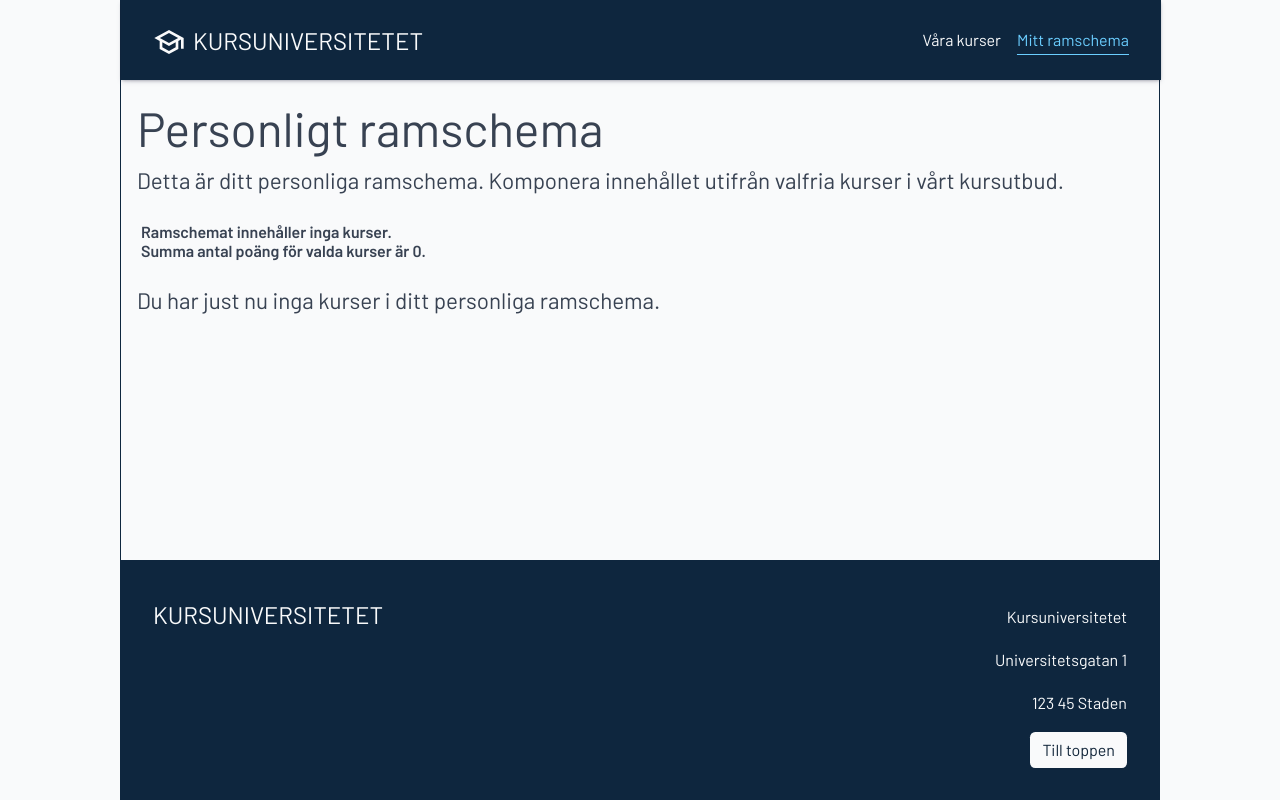
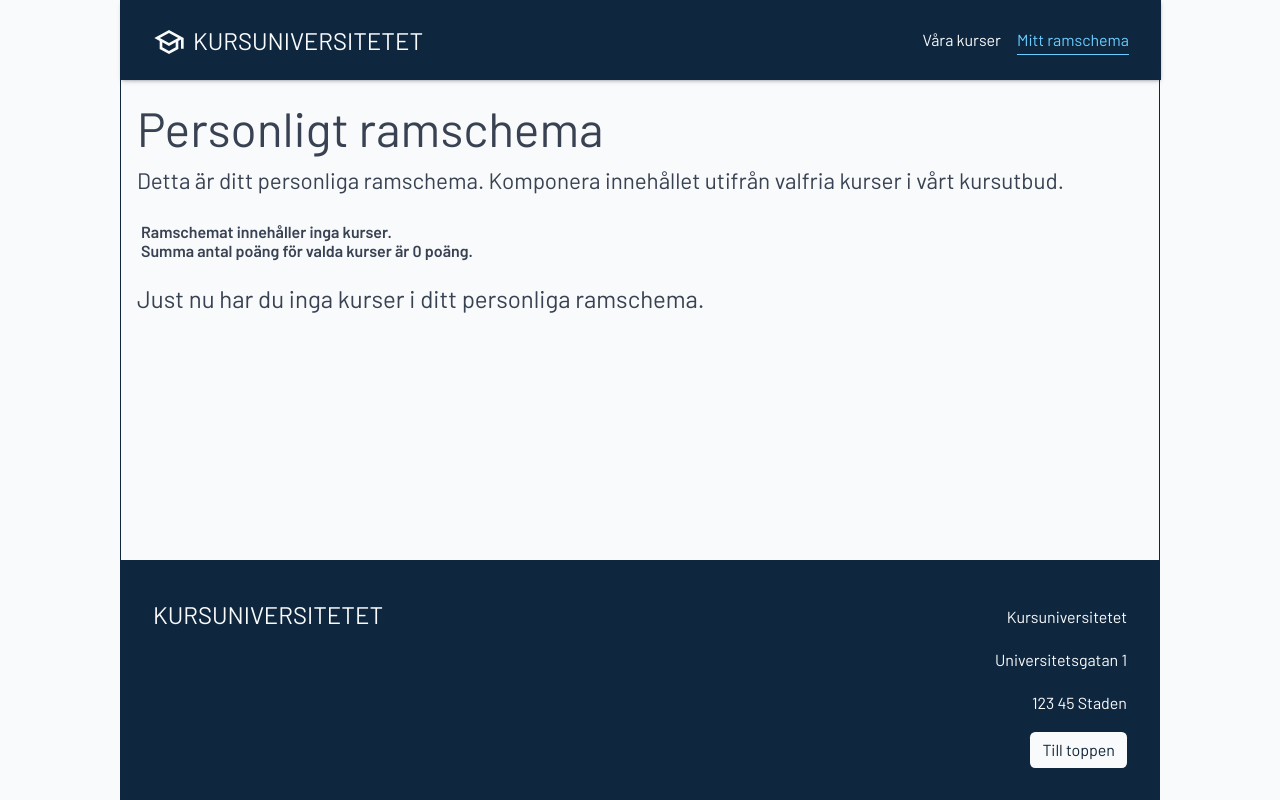
Before and after one commit to dalu2301/DT208G-Projekt, an Angular app: page /schedule in a window 1280 px wide. Built offline with nearby package versions, Linux system fonts and the light colour scheme.

Commit message:
Finished working on personal schedule (add, delete, remove all etc.)

```diff
--- a/src/app/components/courses/courses.component.ts
+++ b/src/app/components/courses/courses.component.ts
@@ -4,7 +4,6 @@ import { CourseHandlerService } from '../../services/course-handler.service'
 import { CommonModule } from '@angular/common'
 import { FormControl, FormGroup, ReactiveFormsModule } from '@angular/forms'
 import { ScheduleHandlerService } from '../../services/schedule-handler.service'
-import { StorageHandlerService } from '../../services/storage-handler.service'
 
 enum SortOrder {
   'Ascending' = 0,
@@ -43,8 +42,7 @@ export class CoursesComponent implements OnInit {
 
   constructor(
     private courseHandler: CourseHandlerService,
-    private scheduleHandler: ScheduleHandlerService,
-    private storageHandler: StorageHandlerService
+    private scheduleHandler: ScheduleHandlerService
   ) {
 
     // Skapa ett Reactive Forms-formulär
@@ -85,7 +83,7 @@ export class CoursesComponent implements OnInit {
         // Läser in personligt ramschema (om finnes). Detta
         // för att kunna avgöra vilka rader som ska ha en
         // "disabled"-knapp för "Lägg till".
-        this.personalSchedule = this.storageHandler.getLocalStorage()
+        this.personalSchedule = this.scheduleHandler.getCourses()
 
       },
 
@@ -122,7 +120,7 @@ export class CoursesComponent implements OnInit {
     // Läser in det uppdaterade personliga ramschemat i
     // minnet, detta för att kunna sätta alla knappar
     // korrekt till "disabled" där det behövs.
-    this.personalSchedule = this.storageHandler.getLocalStorage()
+    this.personalSchedule = this.scheduleHandler.getCourses()
 
   }
 
--- a/src/app/components/personal-schedule/personal-schedule.component.css
+++ b/src/app/components/personal-schedule/personal-schedule.component.css
@@ -12,6 +12,11 @@ section {
         font-size: clamp(2rem, 8vw, 3rem);
         font-weight: 400;
         line-height: 1.5em;
+    }
+
+    & h3 {
+        font-size: 1.5rem;
+        font-weight: 400;
     }
 
     & p {
--- a/src/app/components/personal-schedule/personal-schedule.component.html
+++ b/src/app/components/personal-schedule/personal-schedule.component.html
@@ -22,7 +22,7 @@
         {{ numberOfCourses }} styck kurs.
         }
         <br>
-        Summa antal poäng för valda kurser är {{ numberOfPoints }}.
+        Summa antal poäng för valda kurser är {{ numberOfPoints }} poäng.
     </div>
 
 </section>
@@ -70,7 +70,7 @@
 
 <section>
 
-    <p>Du har just nu inga kurser i ditt personliga ramschema.</p>
+    <h3>Just nu har du inga kurser i ditt personliga ramschema.</h3>
 
 </section>
 
--- a/src/app/components/personal-schedule/personal-schedule.component.ts
+++ b/src/app/components/personal-schedule/personal-schedule.component.ts
@@ -1,7 +1,6 @@
 import { CommonModule } from '@angular/common'
 import { Component, OnInit } from '@angular/core'
 import { Course } from '../../models/course'
-import { StorageHandlerService } from '../../services/storage-handler.service'
 import { ScheduleHandlerService } from '../../services/schedule-handler.service'
 
 enum SortOrder {
@@ -32,26 +31,29 @@ export class PersonalScheduleComponent implements OnInit {
   sortedSubject: number = SortOrder.Ascending
 
   constructor(
-    private scheduleHandler: ScheduleHandlerService,
-    private storageHandler: StorageHandlerService
+    private scheduleHandler: ScheduleHandlerService
   ) { }
 
   ngOnInit(): void {
 
     // Läser in befintligt ramschema, om finnes.
-    this.personalSchedule = (this.storageHandler.getLocalStorage()) ? this.storageHandler.getLocalStorage() : []
+    this.personalSchedule = (this.scheduleHandler.getCourses()) ? this.scheduleHandler.getCourses() : []
 
     // Anger totalt antal kurser i befintligt ramschema
     this.numberOfCourses = this.personalSchedule.length
 
+    // Räknar ut totala antalet poäng för valda kurser
     this.calculatePoints()
 
   }
 
   /**
-   *
+   * Räknar ut det totala poängantalet för det personliga
+   * ramschemat genom att loopa igenom och summera.
    */
   calculatePoints(): void {
+
+    this.numberOfPoints = 0
 
     if (this.personalSchedule.length > 0) {
 
@@ -66,20 +68,38 @@ export class PersonalScheduleComponent implements OnInit {
   }
 
   /**
-   *
+   * Erbjuder valet att ta bort hela det personliga ramschemat.
    */
   emptySchedule(): void {
 
+    // Tar bort hela Local Storage.
+    this.scheduleHandler.deleteCourses()
 
+    // "Nollställer" det personliga ramschemat.
+    this.personalSchedule = []
+    this.numberOfCourses = 0
+    this.numberOfPoints = 0
 
   }
 
   /**
-   *
+   * Tar bort - "filtrerar bort" - den valda kursen från det
+   * personliga ramschemat.
    */
   removeFromCourseList(courseCode: string): void {
 
+    // Skapar en ny temporär Course[] med alla kurser FÖRUTOM aktuell kurs.
+    let filteredSchedule: Course[] = this.personalSchedule.filter((course) => course.courseCode !== courseCode)
+    this.personalSchedule = filteredSchedule
 
+    // Skriver det uppdaterade ramschemat till Local Storage igen.
+    this.scheduleHandler.updateCourses(this.personalSchedule)
+
+    // Uppdaterar totala antalet kurser i ramschemat.
+    this.numberOfCourses = this.personalSchedule.length
+
+    // Uppdaterar totala antalet poäng för valda kurser.
+    this.calculatePoints()
 
   }
 
--- a/src/app/services/schedule-handler.service.ts
+++ b/src/app/services/schedule-handler.service.ts
@@ -12,6 +12,10 @@ export class ScheduleHandlerService {
     private storageHandler: StorageHandlerService
   ) { }
 
+  /**
+   * Lägger till en kurs till ramschemat, om det redan finns
+   * ett, annars så skapas ett nytt.
+   */
   addCourse(course: Course[]): void {
 
     let currentStorage: Course[] | null = this.storageHandler.getLocalStorage()
@@ -29,6 +33,37 @@ export class ScheduleHandlerService {
 
   }
 
+  /**
+   * Uppdaterar ramschemat, det vill säga återskiver
+   * det som kommer in till Local Storage.
+   */
+  updateCourses(courses: Course[]): void {
+
+    this.storageHandler.setLocalStorage(courses)
+
+  }
+
+  /**
+   * Om det finns ett Local Storage sedan tidigare, så
+   * tas det helt enkelt bort, och därmed tömmer ramschemat.
+   */
+  deleteCourses(): void {
+
+    let currentStorage: Course[] | null = this.storageHandler.getLocalStorage()
+
+    if (currentStorage) {
+
+      this.storageHandler.deleteLocalStorage()
+
+    }
+
+  }
+
+  /**
+   * Hämtar det befintliga ramschemat. Ingen hänsyn tas
+   * till och det finns (Course[]) eller ej (null). Den
+   * hanteringen görs av anropande logik.
+   */
   getCourses(): Course[] {
 
     return this.storageHandler.getLocalStorage()
```
Also changed, not shown: src/app/components/courses/courses.component.css (+4 -4 lines), src/app/services/storage-handler.service.ts (+15 -0 lines), src/app/components/courses/courses.component.html (line endings or trailing spaces).
